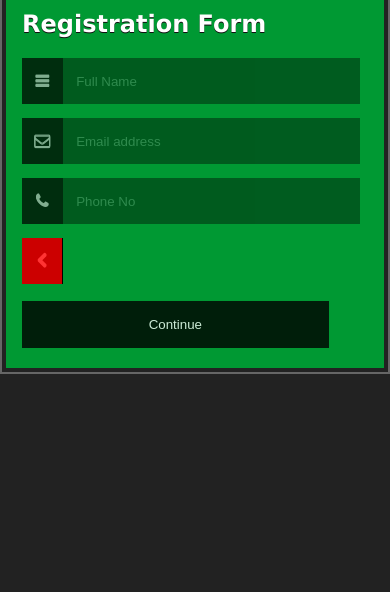
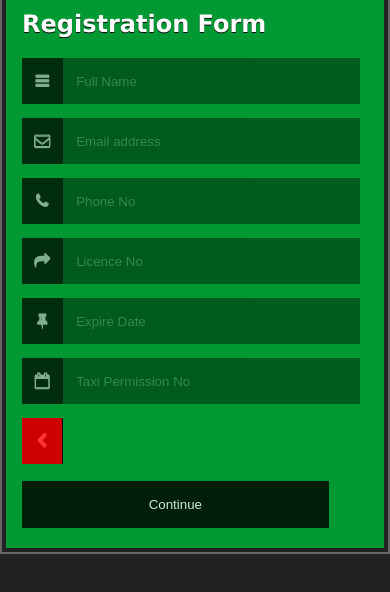
Before and after one commit to Arjun-finastra/taxi-driver, a plain HTML site: page register.html in a window 390 px wide. Shown: the part 106-698 px from the top of the page. Drawn offline with Linux system fonts and the light colour scheme; some packages are replaced by stand-ins of ours.

Commit message:
logo and icon update

```diff
--- a/register.html
+++ b/register.html
@@ -65,10 +65,23 @@
                 	<input class="custom-text" type="text" placeholder="Phone No" data-role="none" name="data[Profile][phone]">
                 </div>
                 <div class='input-container'>
+                    <div class="icon-ph"><i class="fa fa-share fa-fw"></i></div>
+                	<input class="custom-text" type="text" placeholder="Licence No" data-role="none" name="data[Profile][licence]">
+                </div>
+                <div class='input-container'>
+                    <div class="icon-ph"><i class="fa fa-thumb-tack fa-fw"></i></div>
+                	<input class="custom-text" type="text" placeholder="Expire Date" data-role="none" name="data[Profile][valid]">
+                </div>
+                <div class='input-container'>
+                    <div class="icon-ph"><i class="fa fa-calendar-o fa-fw"></i></div>
+                	<input class="custom-text" type="text" placeholder="Taxi Permission No" data-role="none" name="data[Profile][permissionNo]">
+                </div>
+                <div class='input-container'>
                     <div class="icon-rh"><i class="fa fa-chevron-left fa-fw"></i></div>
                     <a href="dashboard.html" data-rel="back"><button type="submit" data-role="none" class="get-quote-back"></button></a>
                     <button type="submit" data-role="none" class="get-quote-continue">Continue</button>
                	</div>
+
 
                 <input type="hidden" name="controller" value="Users"  />
 				<input type="hidden" name="action" value="register"  />
```
Also changed, not shown: images/Untitled-1.png (added), images/taxi-logo.png.
